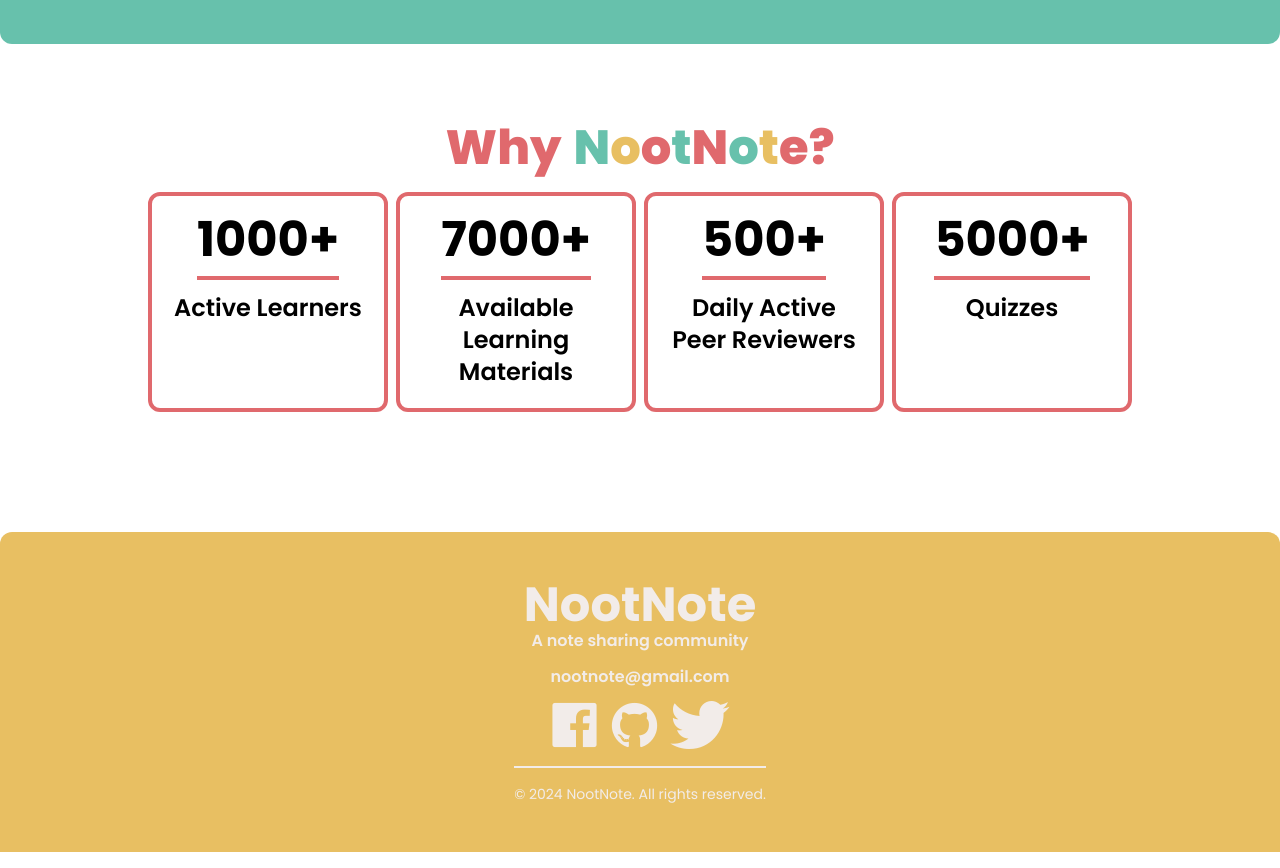
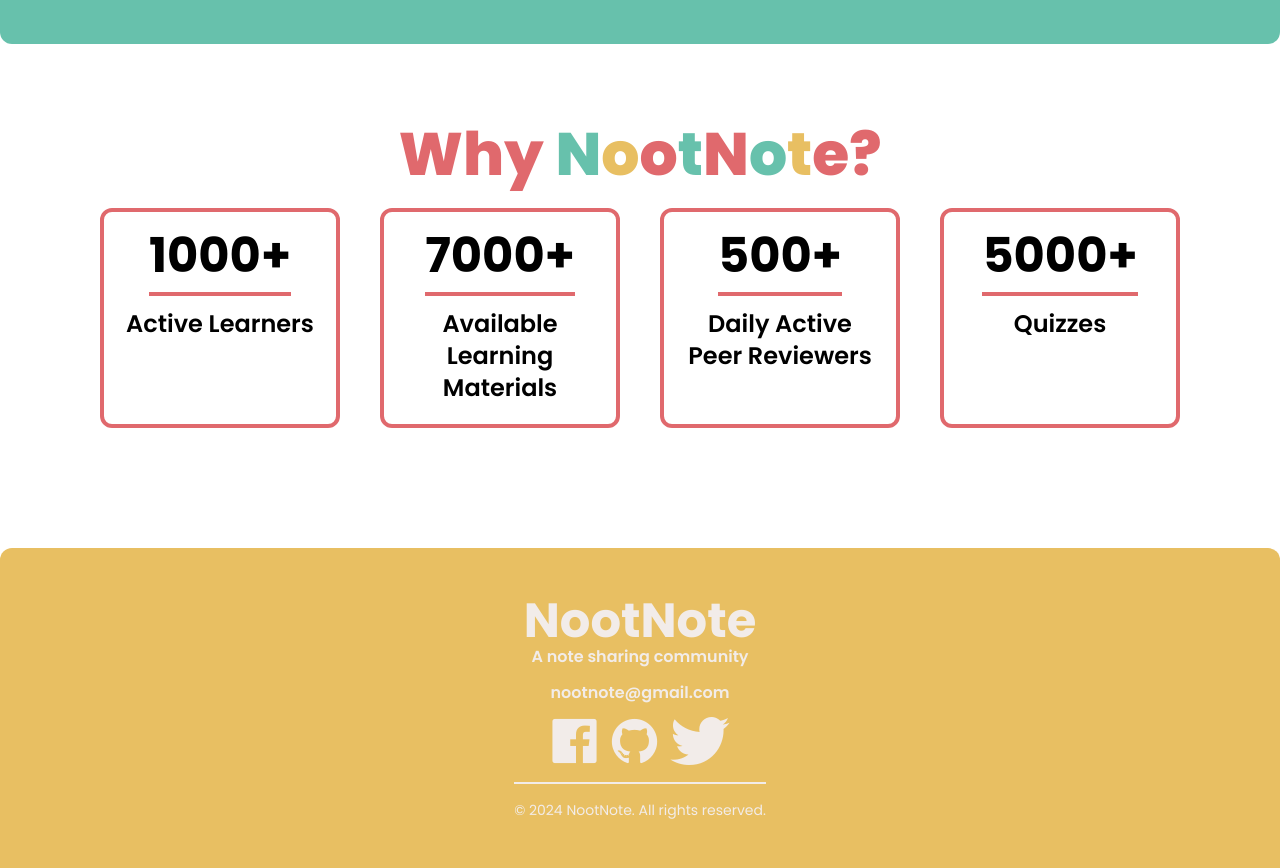
Before and after one commit to julsCadenas/petco, a React (Vite) app: page / in a window 1280 px wide. Shown: the part 1560-2428 px from the top of the page. Built offline with nearby package versions, Linux system fonts and the light colour scheme; a web font is replaced by a local one.

Commit message:
stats component: added more spacing between boxes and increased title font size

```diff
--- a/src/components/stats.jsx
+++ b/src/components/stats.jsx
@@ -15,7 +15,7 @@ const Stats = () => {
 
   return (
     <main className='font-poppins h-full py-10 pb-28'>
-        <section className='flex md:flex-row pb-5 text-3xl md:text-5xl font-extrabold text-red2 items-center justify-center'>
+        <section className='flex md:flex-row pb-6 text-3xl md:text-6xl font-extrabold text-red2 items-center justify-center'>
             <p className='pr-3'>Why</p>
         {text.split("").map((char, index) => (
           <span
@@ -29,7 +29,7 @@ const Stats = () => {
         ))}
             <p>?</p>
         </section>
-        <section className='flex flex-wrap gap-2 justify-center pb-2'>
+        <section className='flex flex-wrap gap-10 justify-center pb-2'>
             {statistics.map((stat, index) => (
                 <aside key={index} className='w-60 p-5 border-4 border-red2 rounded-xl flex flex-col items-center font-semibold text-center'>
                     <p className='border-b-red2 pb-3 border-b-4 text-5xl font-bold'>{stat.number}</p>
```
